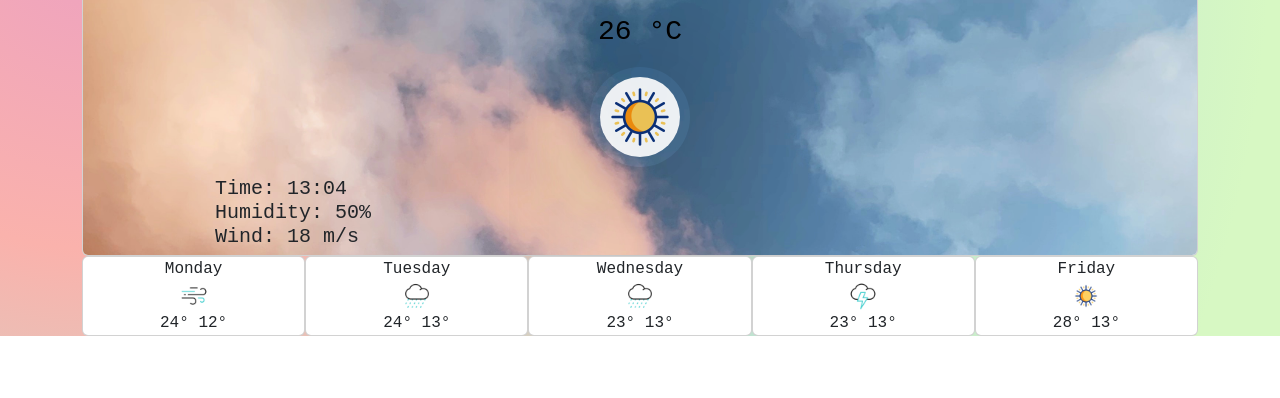
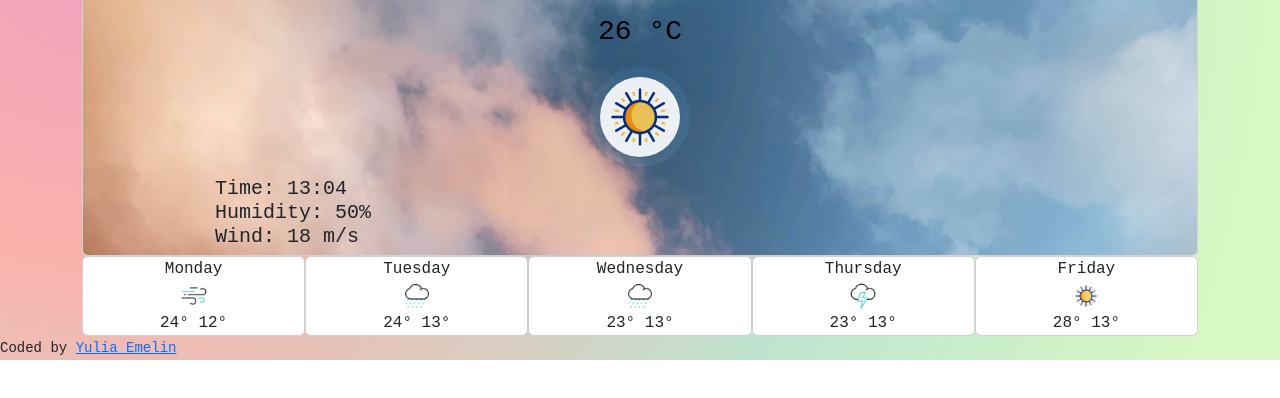
Before and after one commit to Yulia-1312/Garbanzito-small1, a website built with Parcel: page index.html in a window 1280 px wide. Shown: the part 198-596 px from the top of the page. Built offline with nearby package versions, Linux system fonts and the light colour scheme.

Commit message:
Adding a link to git-page

```diff
--- a/index.html
+++ b/index.html
@@ -100,5 +100,13 @@
         </div>
       </div>
     </div>
+    <span class="link">
+      <small>
+        Coded by
+        <a href="https://github.com/Yulia-1312/Garbanzito-small1">
+          Yulia Emelin
+        </a>
+      </small>
+    </span>
   </body>
 </html>
```
